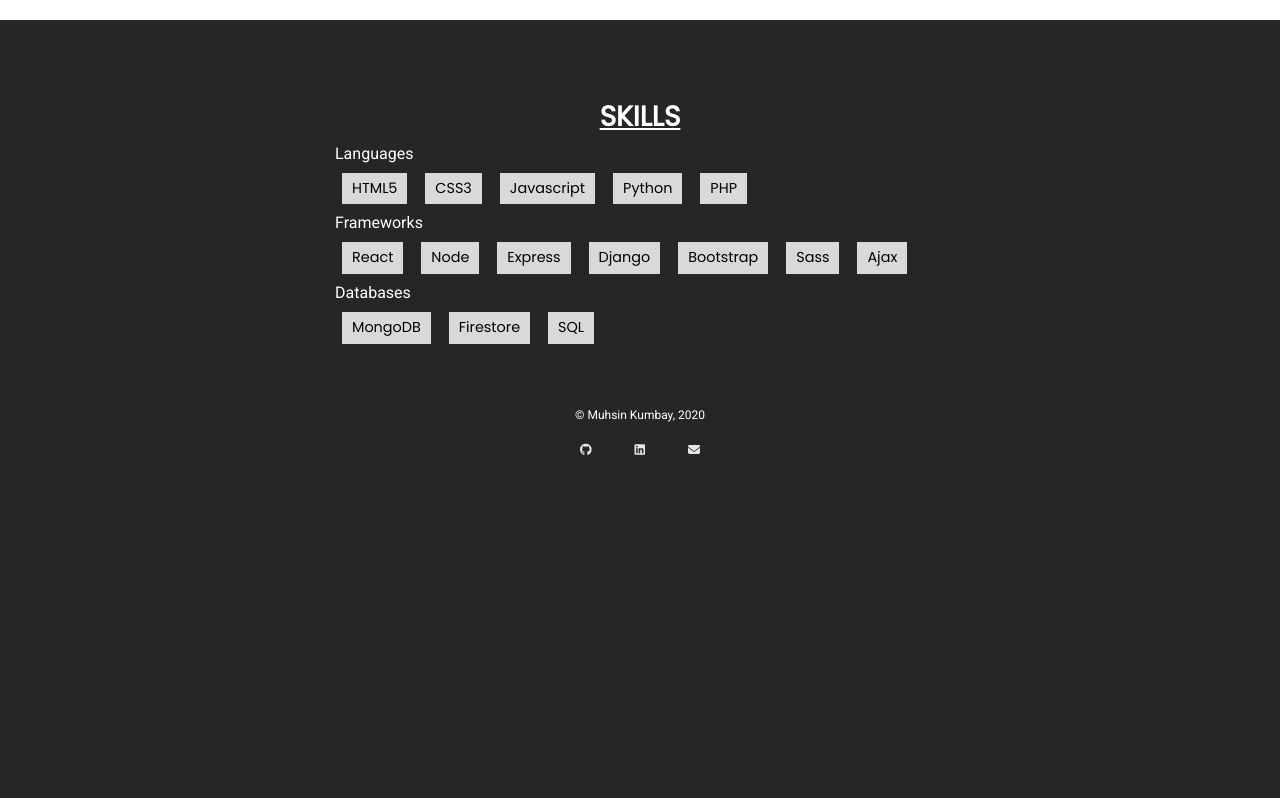
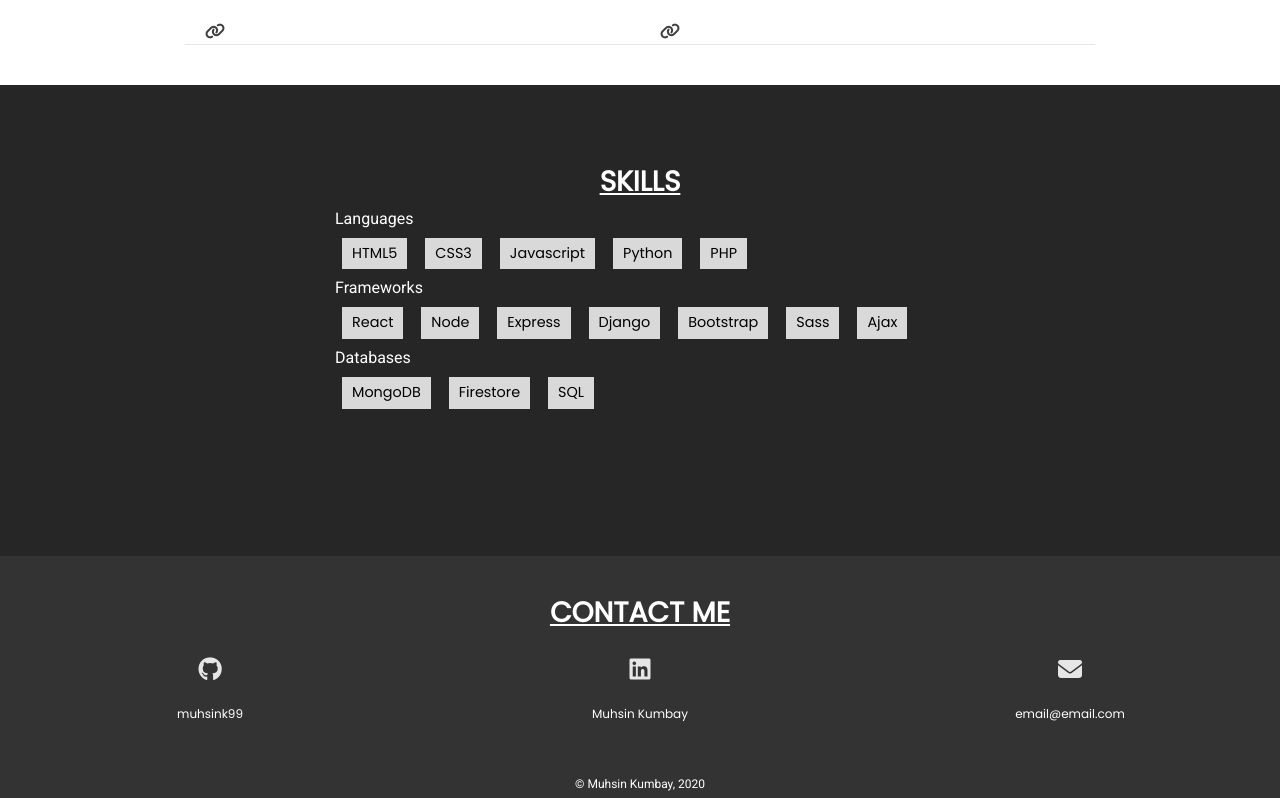
Before and after one commit to muhsink99/muhsink99.github.io, a plain HTML site: page index.html in a window 1280 px wide. Shown: the part 1306-2104 px from the top of the page. Before the commit the page ends 1797 px from the top, so only its background shows below. Drawn offline with nearby package versions, Linux system fonts and the light colour scheme.

Commit message:
improve responsiveness, add contact section

```diff
--- a/index.html
+++ b/index.html
@@ -19,6 +19,7 @@
             <a href="#lead">About</a>
             <a href="#projects-content">Projects</a>
             <a href="#skills-content">Skills</a>
+            <a href="#contact-content">Contact</a>
         </nav>
     </header>
 
@@ -151,17 +152,40 @@
             <li>Firestore</li>
             <li>SQL</li>
         </ul>
-
-
     </div>
 
-    <footer>
-        &#169 Muhsin Kumbay, 2020
-        <br />
-        <a target="_blank" href="https://github.com/muhsink99/"><i class="fab fa-github fa-1x"></i></a>
-        <a target="_blank" href="https://www.linkedin.com/in/muhsin-kumbay/"><i class="fab fa-linkedin fa-1x"></i></a>
-        <a href="#"><i class="fa fa-envelope fa-1x"></i></a>
-    </footer>
+    <div id="contact-content">
+        <h2>
+            Contact me
+        </h2>
+        <div class="row">
+            <div class="col">
+                <a target="_blank" href="https://github.com/muhsink99"><i class="fab fa-github fa-2x"></i>
+                <br>
+                muhsink99
+                 </a>
+             </div>
+            <div class="col">
+                <a target="_blank" href="https://www.linkedin.com/in/muhsin-kumbay/"><i
+                    class="fab fa-linkedin fa-2x"></i>
+                <br>
+                Muhsin Kumbay
+                </a>
+            </div>
+            <div class="col">
+                <a href="#"><i class="fa fa-envelope fa-2x"></i>
+                    <br>
+                    email@email.com
+                </a>
+            </div>
+        </div>
+
+        <footer>
+            &#169 Muhsin Kumbay, 2020
+            <br />
+        </footer>
+    </div>
+
 
     <script src="https://code.jquery.com/jquery-3.4.1.slim.min.js"
         integrity="sha384-J6qa4849blE2+poT4WnyKhv5vZF5SrPo0iEjwBvKU7imGFAV0wwj1yYfoRSJoZ+n"
--- a/sass/style.scss
+++ b/sass/style.scss
@@ -21,6 +21,13 @@ body {
   background: $background-colour;
   font-family: $roboto;
   color: $base-colour;
+  padding-top: 65px;
+
+  @media (max-width: 979px) {
+    body {
+      padding-top: 65px;
+    }
+  }
 
   nav {
     background-color: lighten($background-colour, 5%);
@@ -132,15 +139,6 @@ body {
 
 #about-content {
   text-align: center;
-
-  h2 {
-    text-align: center;
-    color: $base-colour;
-    font-weight: 900;
-    font-size: 1.5em;
-    font-family: $poppins;
-    text-decoration: underline;
-  }
 
   p {
     color: darken($base-colour, 20%);
@@ -274,11 +272,51 @@ body {
   #skill-subsection {
     margin: 25px auto;
   }
+
+  margin-bottom: 100px;
+}
+
+/**
+    -- CONTACT-SECTION --
+**/
+
+#contact-content {
+  text-align: center;
+  background-color: lighten($background-colour, 5%);
+  padding: 40px 10px;
+  padding-bottom: 5px;
+
+  h2 {
+    text-align: center;
+    color: white;
+    font-weight: 900;
+    font-size: 1.75em;
+    font-family: $poppins;
+    text-decoration: underline;
+    text-transform: uppercase;
+  }
+
+  p {
+    color: darken($base-colour, 20%);
+    font-size: 0.9em;
+  }
+
+  a {
+    color: white;
+    text-decoration-line: none;
+    font-family: $poppins;
+    font-size: 0.75em;
+  }
+
+  col {
+    border: 1px solid white;
+  }
 }
 
 footer {
-  margin: 15px;
+  margin-top: 50px;
   font-family: $roboto;
   font-size: 12px;
   text-align: center;
+  background-color: lighten($background-colour, 5%);
 }
```
Also changed, not shown: css/style.css.
